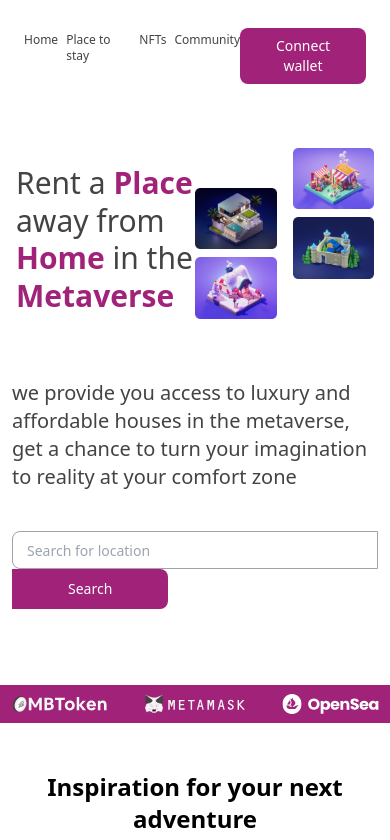
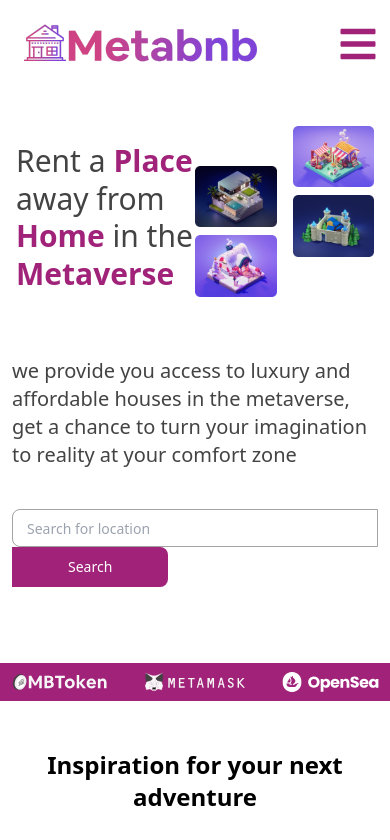
Before and after one commit to terejoe/Metabnb, a React (Create React App) app: page / in a window 390 px wide. Shown: the top 840 px of the page. Built offline with nearby package versions, Linux system fonts and the light colour scheme.

Commit message:
Added the responsive menu bar

```diff
--- a/src/components/navbar.jsx
+++ b/src/components/navbar.jsx
@@ -3,11 +3,12 @@ import metaMask from "../assets/metamask.svg"
 import walletConnect from "../assets/wallet_connect.svg"
 import { useEffect, useState } from "react";
 import { AiOutlineClose, AiOutlineRight } from "react-icons/ai";
+import { FaBars } from "react-icons/fa";
 import { Link } from "react-router-dom";
 
 const Navbar = () => {
     const [showModal, setShowModal] = useState(false);
-    // const [fade, setFade] = useState(false);
+    const [isNavOpen, setIsNavOpen] = useState(false);
 
     // Close modal when body of document is clicked
     useEffect(() => {
@@ -19,24 +20,29 @@ const Navbar = () => {
     const handleClick =(e) => {
         e.stopPropagation()
         setShowModal(true)
-        // setFade(true)
     }
 
     const handleOffClick =(e) =>{
+        e.stopPropagation()
         setShowModal(false);
-        // setFade(false)
-        e.stopPropagation()
+    }
 
+    const handleNavClick =() => {
+        setIsNavOpen(true)
+    }
+
+    const handleOffNavClick =() =>{
+        setIsNavOpen(false)
     }
 
     return (
         <div className="navbar md:p-6 p-2">
             <div className="p-4 flex justify-between w-full">
-                <div className="hidden md:flex">
+                <div className="flex">
                     <img className="" src={Group} alt="Web Logo"/>
                 </div>
 
-                <div className="mt-1">
+                <div className="mt-1 hidden md:flex">
                     <ul className="flex gap-2 md:gap-10 mt-1">
                         <Link to ="/"><li className="md:text-xl text-xs text-[#434343] font-normal">Home</li></Link>
                         <Link to ="/places"><li className="md:text-xl text-xs text-[#434343] font-normal">Place to stay</li></Link>
@@ -45,10 +51,27 @@ const Navbar = () => {
                     </ul>
                 </div>
 
-                <div className="mt-1">
+                <div className="mt-1 hidden md:flex">
                     <button className="bg-[#A02279] text-white font-normal text-sm py-2 px-4 rounded-lg" type="button"
                     onClick={handleClick}>Connect wallet</button>
                 </div>
+
+                {/*Hamburger Menu*/}
+                <div className="md:hidden z-20 cursor-pointer right-0 fixed pr-3" >
+                    { !isNavOpen ?<FaBars className="fill-[#A02279]" size={40} onClick={handleNavClick}/> :  <AiOutlineClose className="fill-[#A02279]" size={40} onClick={handleOffNavClick}/>}
+                </div>
+
+                {/*Mobile Menubar */}
+                <div className={!isNavOpen ? "hidden" : "top-0 right-0 fixed"}>
+                    <ul className="flex flex-col items-center justify-center min-h-[500px] px-20 z-20 bg-[#1D1D1E]">
+                        <Link to ="/"><li className="py-6 text-2xl text-[#A02279] font-normal">Home</li></Link>
+                        <Link to ="/places"><li className="py-6 text-2xl text-[#A02279] font-normal">Place to stay</li></Link>
+                        <Link to ="/"><li className="py-6 text-2xl text-[#A02279] font-normal">NFTs</li></Link>
+                        <Link to ="/"><li className="py-6 text-2xl text-[#A02279] font-normal">Community</li></Link>
+                    </ul>
+                </div>
+
+
             </div>
 
             <>
```
